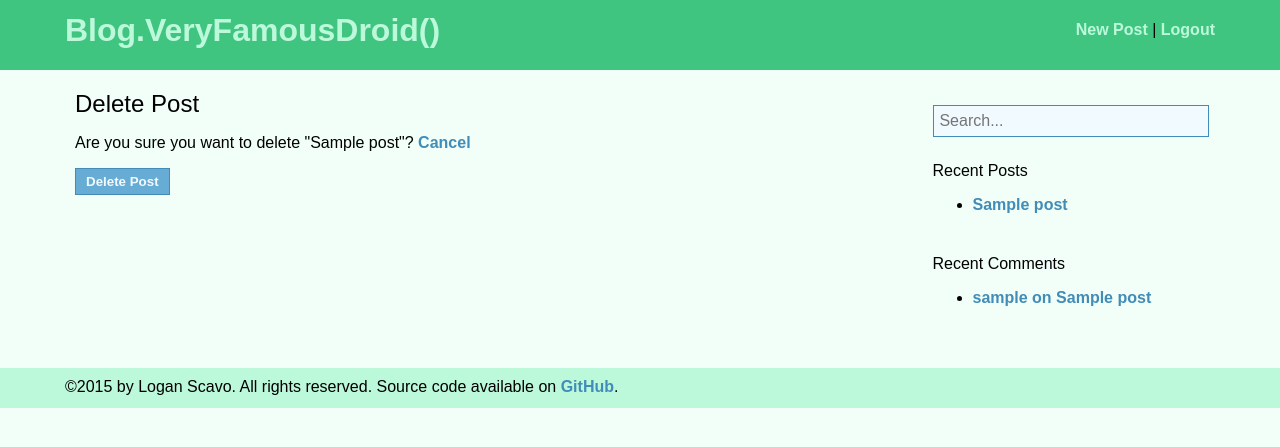
After one commit to ldscavo/Blog-Flask, a Flask app: page /post/delete/1 in a window 1280 px wide. The commit adds this page. Shown: the top 447 px of the page. Run offline with Flask 2, Linux system fonts and the light colour scheme; the visitor is signed in with stand-in values (Sample User, id 1); tables that the repository leaves empty hold one stand-in row (values such as "Sample post").

Commit message:
Added the ability to delete posts

```diff
--- a/blog/controllers.py
+++ b/blog/controllers.py
@@ -118,6 +118,20 @@ def edit_post(post_id):
 
     return render_template('edit_post.html', post=post)
 
+@app.route('/post/delete/<int:post_id>', methods=['GET', 'POST'])
+@login_required
+def delete_post(post_id):
+    post = Post.query.filter(Post.id == post_id).first_or_404()
+
+    if request.method == 'POST':
+        db.session.delete(post)
+        db.session.commit()
+
+        flash('Post deleted successfully!')
+        return redirect(url_for('index'))
+
+    return render_template('delete_post.html', post=post)
+
 @app.route('/new-comment', methods=['POST'])
 def new_comment():
     comment = Comment(request.form['post_id'],
--- /dev/null
+++ b/blog/templates/delete_post.html
@@ -0,0 +1,12 @@
+{% extends "layout.html" %}
+{% block title %}Delete Post{% endblock %}
+{% block body %}
+
+<h3 class="title">Delete Post</h3>
+<p>Are you sure you want to delete "{{ post.title }}"?
+<a href="{{ post.get_url() }}">Cancel</a>
+<form method="post">
+    <input type="submit" value="Delete Post" />
+</form>
+
+{% endblock %}
--- a/blog/templates/page.html
+++ b/blog/templates/page.html
@@ -10,6 +10,7 @@
     {% if session.user_id: %}
     <div class="post-admin">
         <a href="/post/edit/{{ post.id }}">Edit</a>
+        <a href="/post/delete/{{ post.id }}">Delete</a>
     </div>
     {% endif %}
     <span class="post-details">{{ post.pub_date.strftime('%B %e, %Y') }} by {{ post.author.username }}</span>
--- a/blog/templates/post.html
+++ b/blog/templates/post.html
@@ -9,6 +9,7 @@
     {% if session.user_id: %}
     <div class="post-admin">
         <a href="/post/edit/{{ post.id }}">Edit</a>
+        <a href="/post/delete/{{ post.id }}">Delete</a>
     </div>
     {% endif %}
     <span class="post-details">{{ post.pub_date.strftime('%B %e, %Y') }} by {{ post.author.username }}</span>
```
